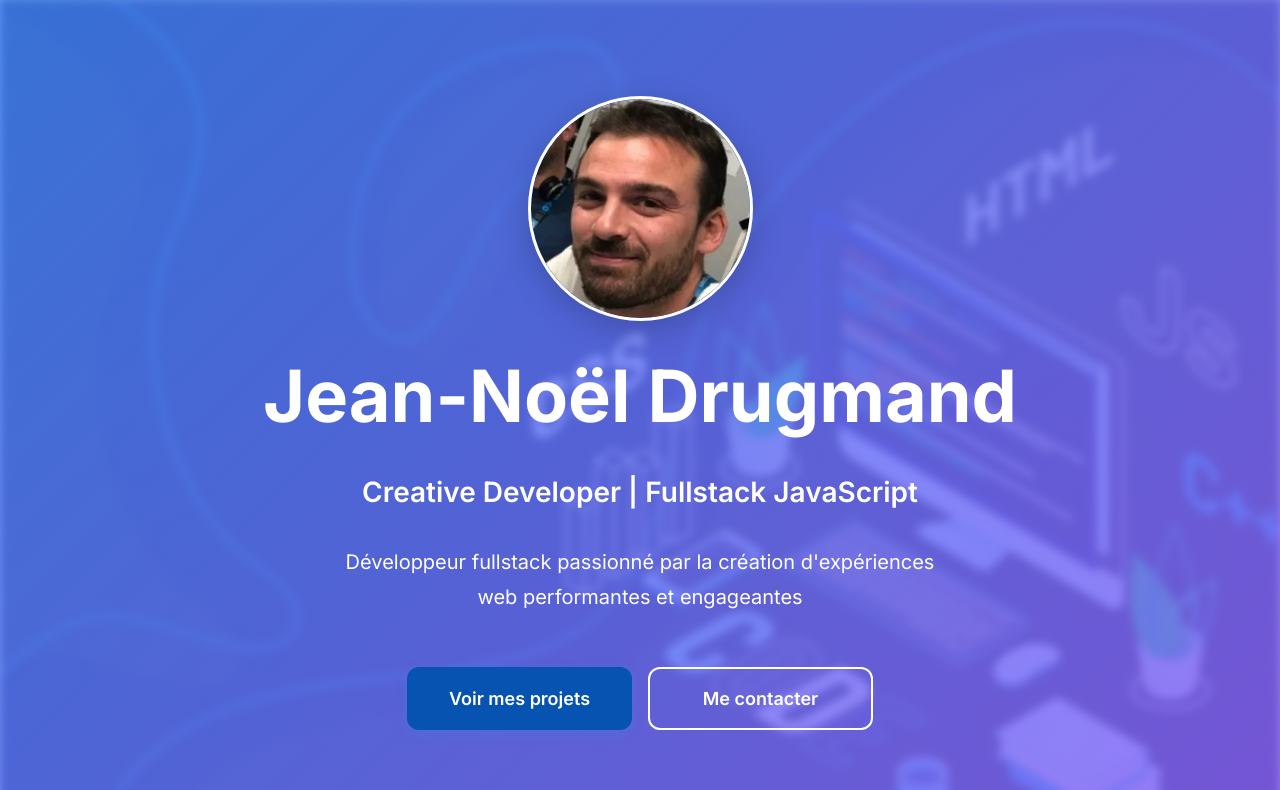
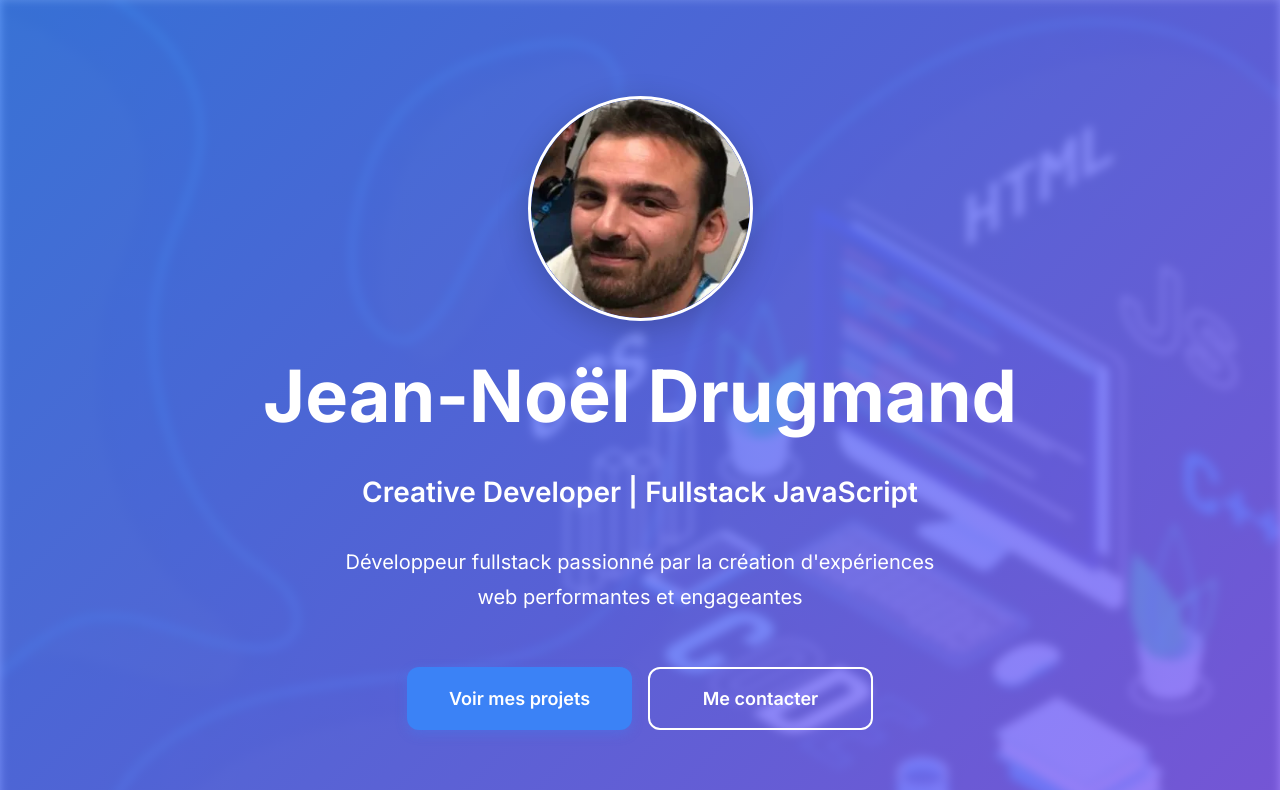
Before and after one commit to daddyjanno/Portfolio, a React (Vite) app: page / in a window 1280 px wide. Shown: the top 790 px of the page. Built offline with nearby package versions, Linux system fonts and the light colour scheme; no server answers.

Commit message:
update variables

```diff
--- a/src/styles/variables.scss
+++ b/src/styles/variables.scss
@@ -1,6 +1,6 @@
 // Color Palette - Light Mode
 :root {
-  --color-primary: #0653b1;
+  --color-primary: #3b82f6;
   --color-primary-light: #60a5fa;
   --color-secondary: #8b5cf6;
   --color-bg: #ffffff;
@@ -71,7 +71,7 @@
 
 // Dark Mode
 [data-theme='dark'] {
-  --color-primary: #0653b1;
+  --color-primary: #3b82f6;
   --color-secondary: #a78bfa;
   --color-bg: #0f172a;
   --color-bg-secondary: #1e293b;
```
